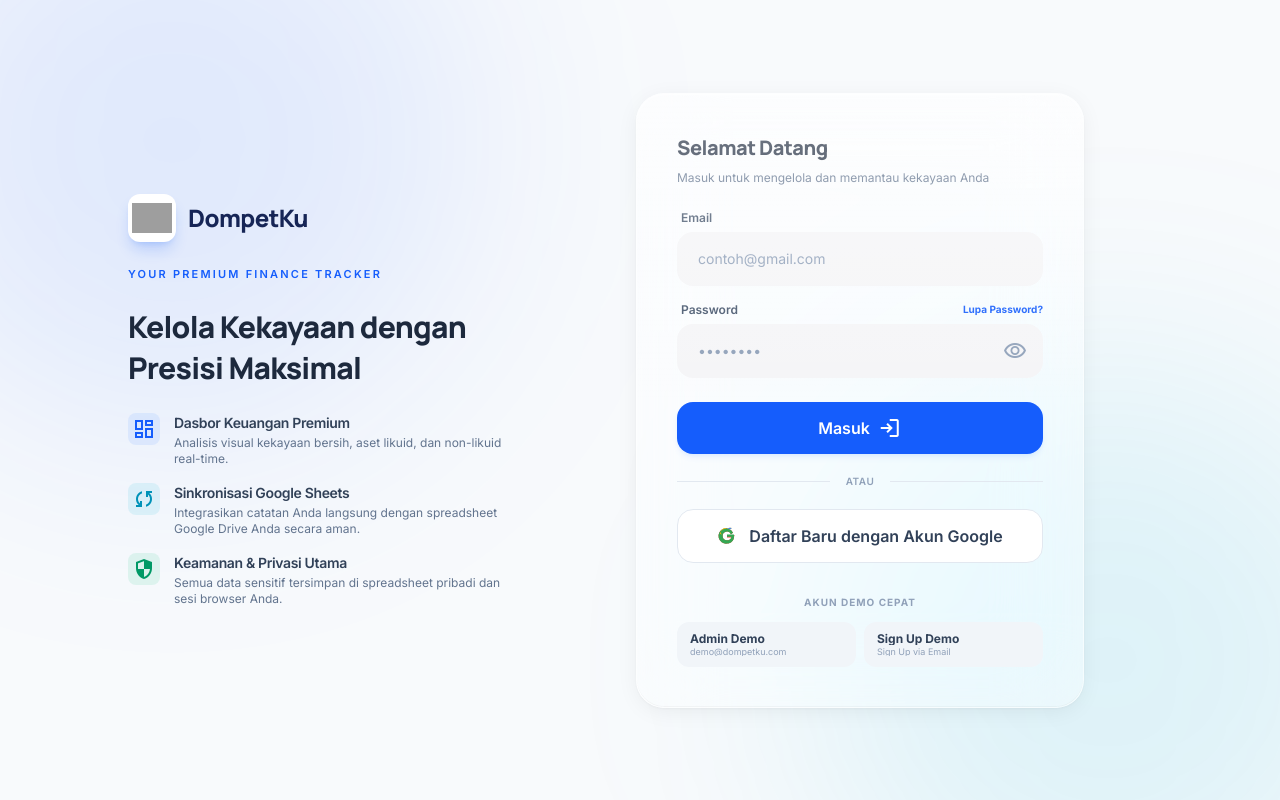
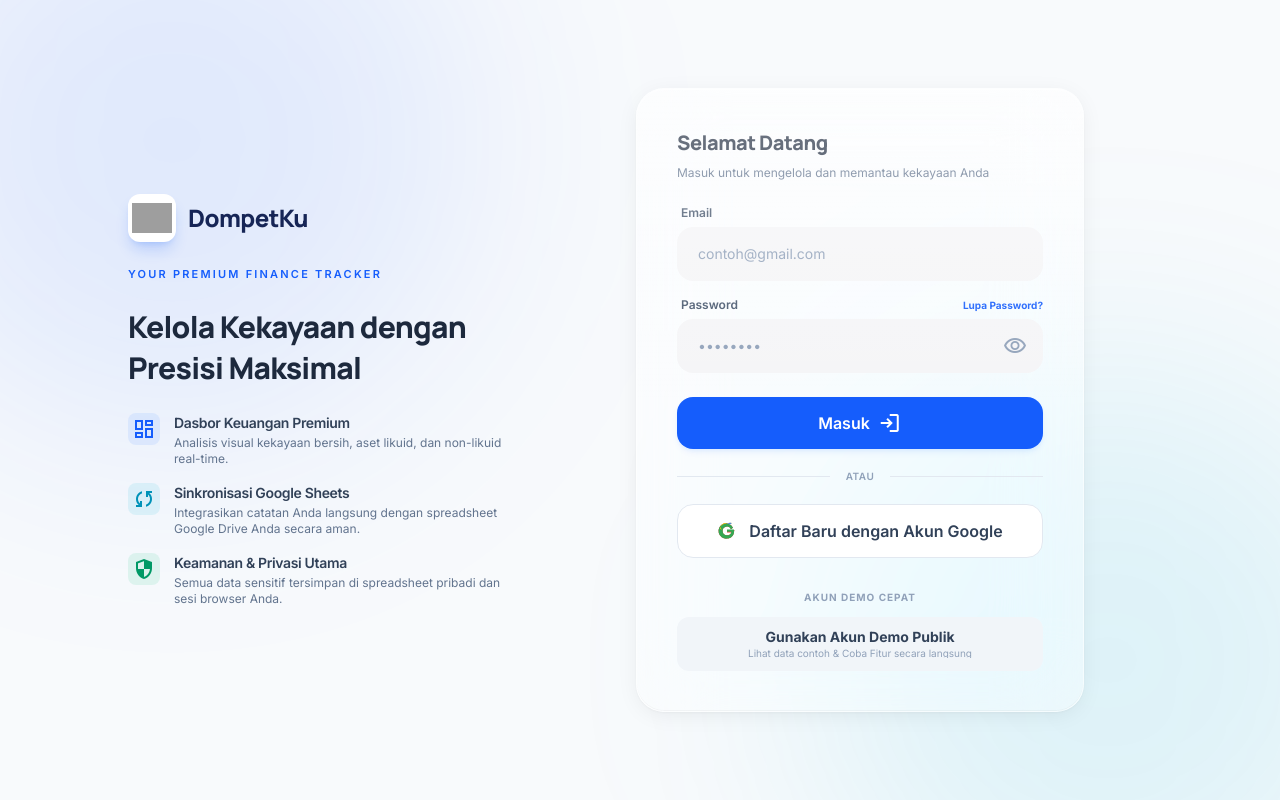
Before and after one commit to fahrifauzaan/DompetKu-Demo, a React (Vite) app: page / in a window 1280 px wide. Built offline with nearby package versions, Linux system fonts and the light colour scheme; grey boxes are pictures that could not be loaded.

Commit message:
style: simplify demo login button UI

```diff
--- a/src/finance-components/FinanceLogin.tsx
+++ b/src/finance-components/FinanceLogin.tsx
@@ -343,21 +343,13 @@
                   {/* Demo Account Quick Pickers */}
                   <div className="mt-8">
                     <h5 className="text-[10px] font-bold text-slate-400 dark:text-slate-500 uppercase tracking-widest mb-3 text-center">Akun Demo Cepat</h5>
-                    <div className="grid grid-cols-2 gap-2">
+                    <div className="grid grid-cols-1 gap-2">
                       <button
                         onClick={() => selectDemoAccount(import.meta.env.VITE_DEMO_EMAIL || 'demo@dompetku.com', 'Admin Demo')}
-                        className="py-2.5 px-3 rounded-xl bg-slate-100 dark:bg-white/5 hover:bg-slate-200 dark:hover:bg-white/10 text-left border border-transparent hover:border-blue-500/20 text-xs transition-all flex flex-col justify-center gap-0.5 cursor-pointer"
+                        className="py-3 px-4 rounded-xl bg-slate-100 dark:bg-white/5 hover:bg-slate-200 dark:hover:bg-white/10 text-center border border-transparent hover:border-blue-500/20 text-sm transition-all flex flex-col items-center justify-center gap-1 cursor-pointer"
                       >
-                        <span className="font-bold text-slate-700 dark:text-slate-300 leading-none truncate">Admin Demo</span>
-                        <span className="text-[9px] text-slate-400 dark:text-slate-500 leading-none truncate">{import.meta.env.VITE_DEMO_EMAIL || 'demo@dompetku.com'}</span>
-                      </button>
-
-                      <button
-                        onClick={() => selectDemoAccount('user@example.com', 'User Demo')}
-                        className="py-2.5 px-3 rounded-xl bg-slate-100 dark:bg-white/5 hover:bg-slate-200 dark:hover:bg-white/10 text-left border border-transparent hover:border-blue-500/20 text-xs transition-all flex flex-col justify-center gap-0.5 cursor-pointer"
-                      >
-                        <span className="font-bold text-slate-700 dark:text-slate-300 leading-none truncate">Sign Up Demo</span>
-                        <span className="text-[9px] text-slate-400 dark:text-slate-500 leading-none truncate">Sign Up via Email</span>
+                        <span className="font-bold text-slate-700 dark:text-slate-300 leading-none truncate">Gunakan Akun Demo Publik</span>
+                        <span className="text-[10px] text-slate-400 dark:text-slate-500 leading-none truncate">Lihat data contoh & Coba Fitur secara langsung</span>
                       </button>
                     </div>
                   </div>
```
